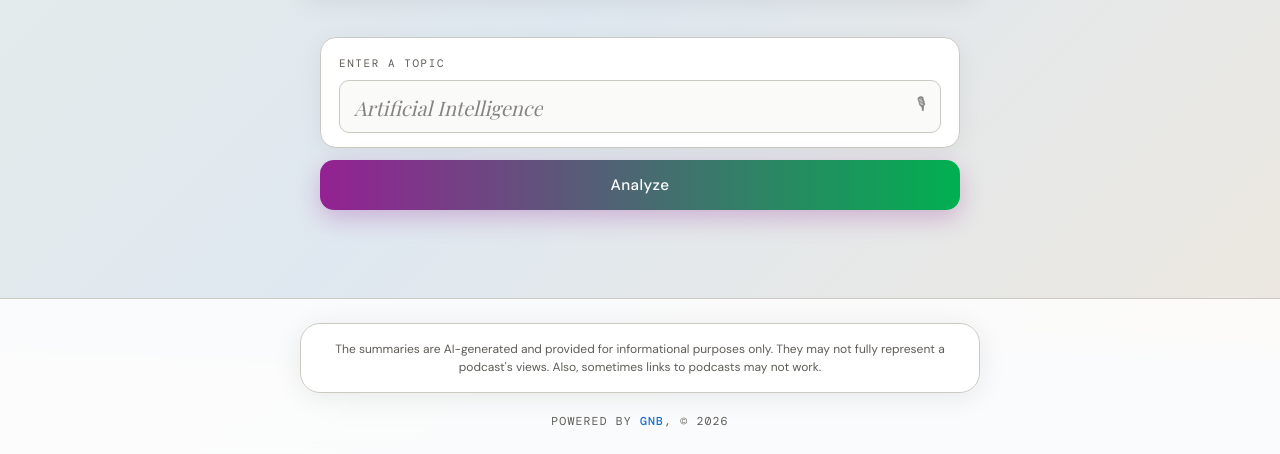
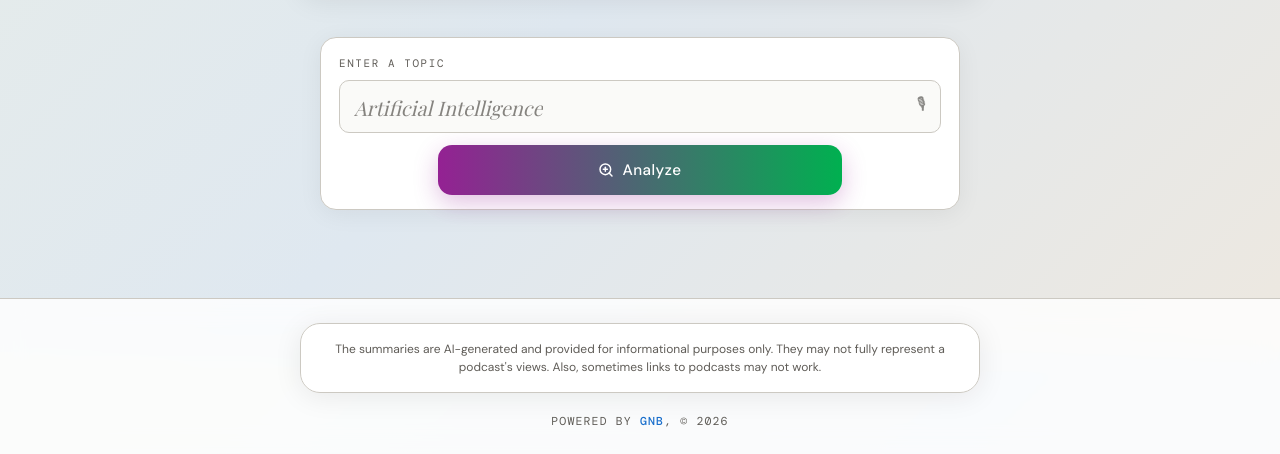
Before and after one commit to GNBCode/PodClash, a website: page index.html in a window 1280 px wide. Shown: the part 448-902 px from the top of the page. Drawn offline with nearby package versions, Linux system fonts and the light colour scheme; a web font is replaced by a local one.

Commit message:
Move Analyze button inside search card, narrow to 67%, add analysis icon

```diff
--- a/index.html
+++ b/index.html
@@ -251,8 +251,17 @@
     opacity: 0.5;
   }
 
+  .analyze-btn-wrap {
+    display: flex;
+    justify-content: center;
+    margin-top: 12px;
+  }
   .analyze-btn {
-    width: 100%;
+    width: 67%;
+    display: flex;
+    align-items: center;
+    justify-content: center;
+    gap: 8px;
     padding: 15px 20px;
     border-radius: 14px;
     background: linear-gradient(to right, #942193 0%, #00B050 100%);
@@ -819,8 +828,13 @@
         <div id="topic-cycle" class="topic-cycle"></div>
         <div class="mic-icon" title="Type your topic above">🎙</div>
       </div>
+      <div class="analyze-btn-wrap">
+        <button id="search-btn" class="analyze-btn">
+          <svg xmlns="http://www.w3.org/2000/svg" width="16" height="16" viewBox="0 0 24 24" fill="none" stroke="currentColor" stroke-width="2.2" stroke-linecap="round" stroke-linejoin="round" style="flex-shrink:0"><circle cx="11" cy="11" r="8"/><line x1="21" y1="21" x2="16.65" y2="16.65"/><line x1="11" y1="8" x2="11" y2="14"/><line x1="8" y1="11" x2="14" y2="11"/></svg>
+          Analyze
+        </button>
+      </div>
     </div>
-    <button id="search-btn" class="analyze-btn">Analyze</button>
   </div>
 
   <!-- Loading Section -->
```
